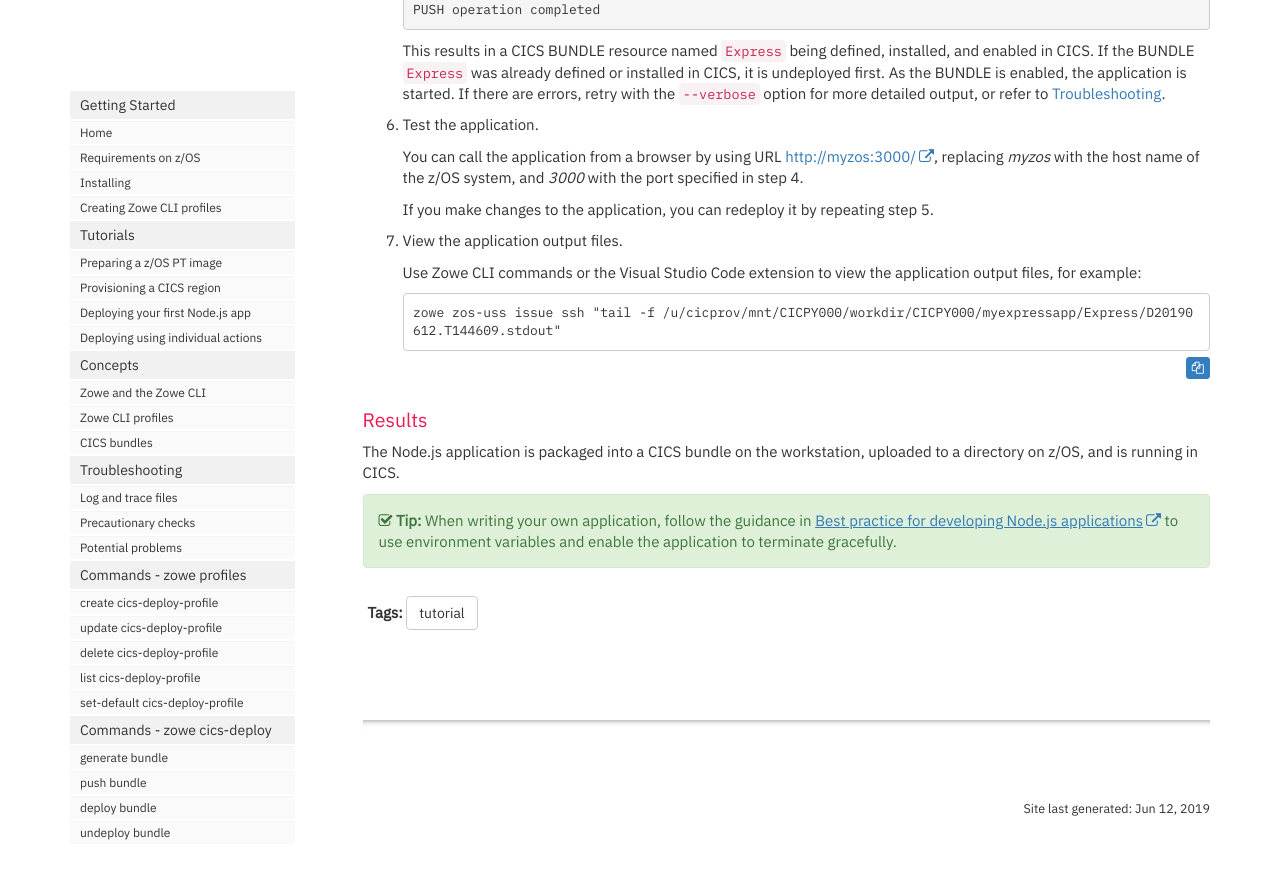
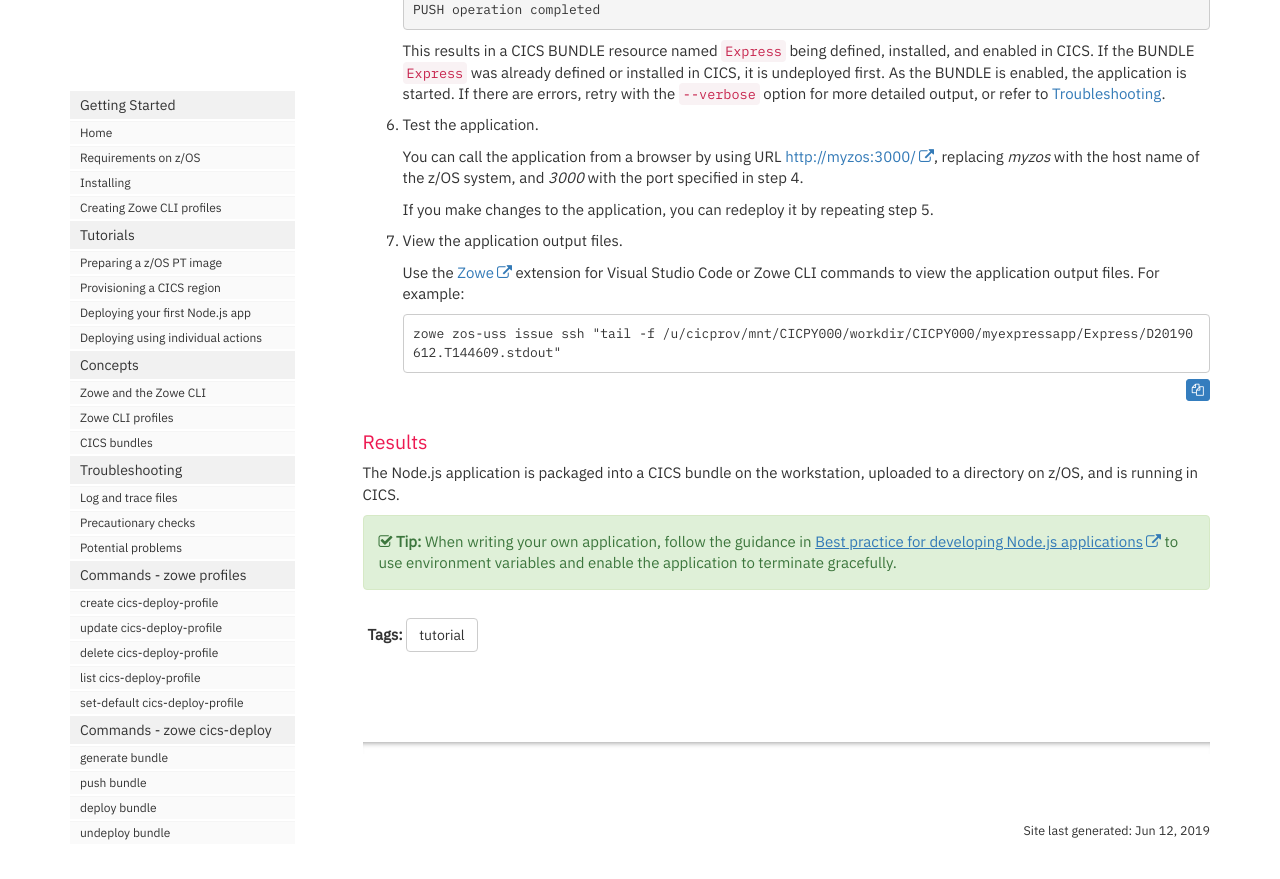
Before and after one commit to IBM/zowe-cli-cics-deploy-plugin, a Jekyll site: the page built from docs/pages/cdp/cdp-Deploying-your-first-nodejs-app.md, in a window 1280 px wide and 900 px high, scrolled down 1398 px. Shown: the top 879 px of the window. Built offline with Jekyll 4.4.1, drawn with Linux system fonts in a browser that asks for light colours; nearby versions of some CDN libraries; comment, search, counter and statistics services are not loaded.

Commit message:
Address review comment
Signed-off-by: Mark Cocker <mark_cocker@uk.ibm.com>

````diff
--- a/docs/pages/cdp/cdp-Deploying-your-first-nodejs-app.md
+++ b/docs/pages/cdp/cdp-Deploying-your-first-nodejs-app.md
@@ -81,7 +81,7 @@ CICS TS V5.5 introduced support to run Node.js applications and is required by t
 
 7. View the application output files.
 
-   Use Zowe CLI commands or the Visual Studio Code extension to view the application output files, for example:
+   Use the [Zowe](https://marketplace.visualstudio.com/items?itemName=Zowe.vscode-extension-for-zowe) extension for Visual Studio Code or Zowe CLI commands to view the application output files. For example:
 
    ```text
    zowe zos-uss issue ssh "tail -f /u/cicprov/mnt/CICPY000/workdir/CICPY000/myexpressapp/Express/D20190612.T144609.stdout"
````
